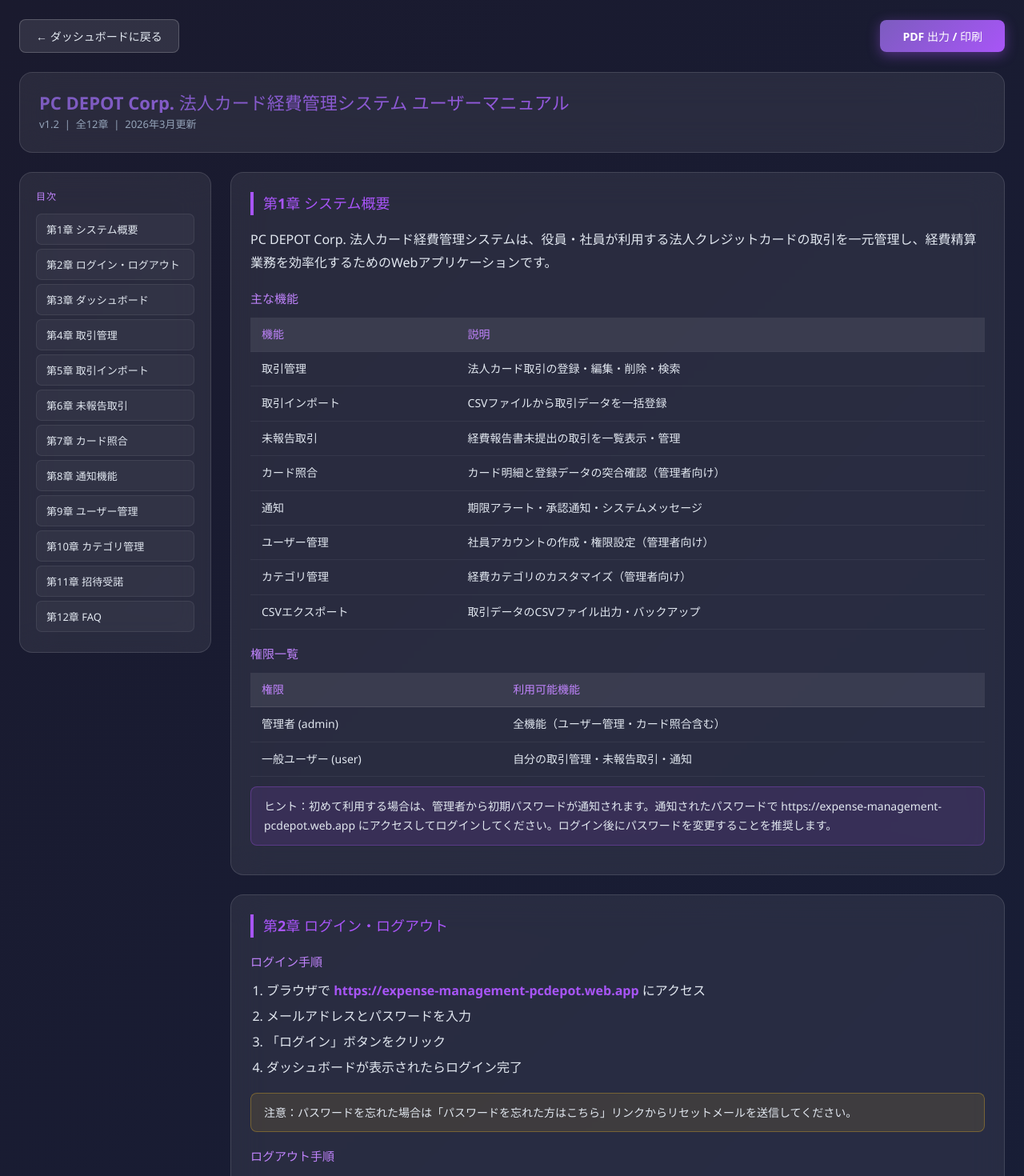
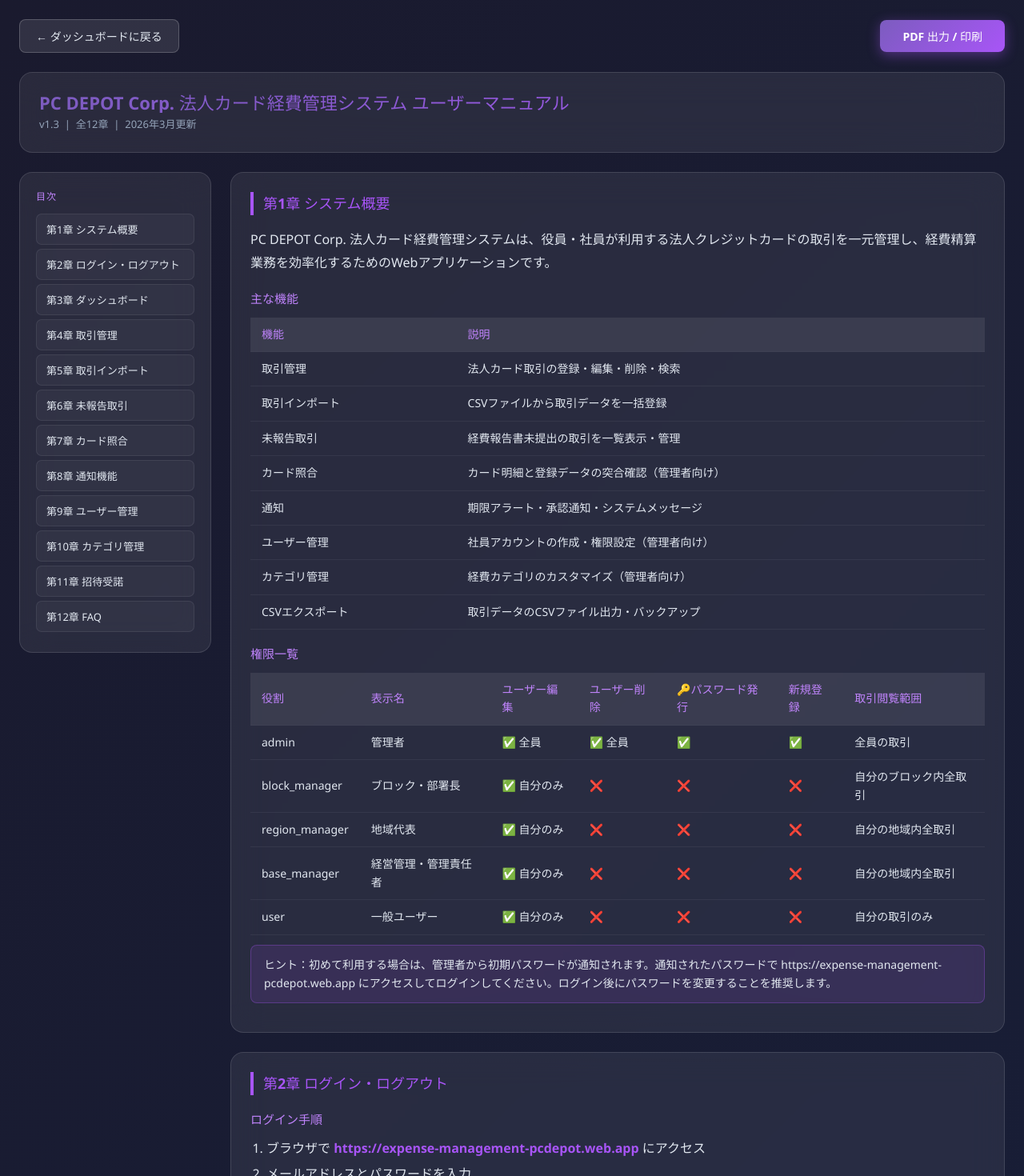
Before and after one commit to shinozakik-7618/expense-management-app, a React (Vite) app in the folder admin-web/: page /manual in a window 1280 px wide. Shown: the top 1470 px of the page at 80% size. Built offline with nearby package versions, Linux system fonts and the light colour scheme.

Commit message:
更新: マニュアル権限一覧追加(v1.3)

```diff
--- a/admin-web/src/Manual.tsx
+++ b/admin-web/src/Manual.tsx
@@ -116,7 +116,7 @@
           <h1 style={{ fontSize: '22px', fontWeight: '700', background: 'linear-gradient(135deg, #7c5cbf, #a855f7)', WebkitBackgroundClip: 'text', WebkitTextFillColor: 'transparent', margin: '0 0 4px' }}>
             PC DEPOT Corp. 法人カード経費管理システム ユーザーマニュアル
           </h1>
-          <p style={{ color: '#94a3b8', fontSize: '13px', margin: 0 }}>v1.2 &nbsp;|&nbsp; 全12章 &nbsp;|&nbsp; 2026年3月更新</p>
+          <p style={{ color: '#94a3b8', fontSize: '13px', margin: 0 }}>v1.3 &nbsp;|&nbsp; 全12章 &nbsp;|&nbsp; 2026年3月更新</p>
         </div>
 
         {/* 本体 */}
@@ -159,10 +159,13 @@
               </tbody></table>
               <h3 style={h3s}>権限一覧</h3>
               <table style={tbl}><thead><tr>
-                <th style={th}>権限</th><th style={th}>利用可能機能</th>
+                <th style={th}>役割</th><th style={th}>表示名</th><th style={th}>ユーザー編集</th><th style={th}>ユーザー削除</th><th style={th}>🔑パスワード発行</th><th style={th}>新規登録</th><th style={th}>取引閲覧範囲</th>
               </tr></thead><tbody>
-                <tr><td style={td}>管理者 (admin)</td><td style={td}>全機能（ユーザー管理・カード照合含む）</td></tr>
-                <tr><td style={td}>一般ユーザー (user)</td><td style={td}>自分の取引管理・未報告取引・通知</td></tr>
+                <tr><td style={td}>admin</td><td style={td}>管理者</td><td style={td}>✅ 全員</td><td style={td}>✅ 全員</td><td style={td}>✅</td><td style={td}>✅</td><td style={td}>全員の取引</td></tr>
+                <tr><td style={td}>block_manager</td><td style={td}>ブロック・部署長</td><td style={td}>✅ 自分のみ</td><td style={td}>❌</td><td style={td}>❌</td><td style={td}>❌</td><td style={td}>自分のブロック内全取引</td></tr>
+                <tr><td style={td}>region_manager</td><td style={td}>地域代表</td><td style={td}>✅ 自分のみ</td><td style={td}>❌</td><td style={td}>❌</td><td style={td}>❌</td><td style={td}>自分の地域内全取引</td></tr>
+                <tr><td style={td}>base_manager</td><td style={td}>経営管理・管理責任者</td><td style={td}>✅ 自分のみ</td><td style={td}>❌</td><td style={td}>❌</td><td style={td}>❌</td><td style={td}>自分の地域内全取引</td></tr>
+                <tr><td style={td}>user</td><td style={td}>一般ユーザー</td><td style={td}>✅ 自分のみ</td><td style={td}>❌</td><td style={td}>❌</td><td style={td}>❌</td><td style={td}>自分の取引のみ</td></tr>
               </tbody></table>
               <div className="hint-box" style={hint}>ヒント：初めて利用する場合は、管理者から初期パスワードが通知されます。通知されたパスワードで https://expense-management-pcdepot.web.app にアクセスしてログインしてください。ログイン後にパスワードを変更することを推奨します。</div>
             </div>
```
